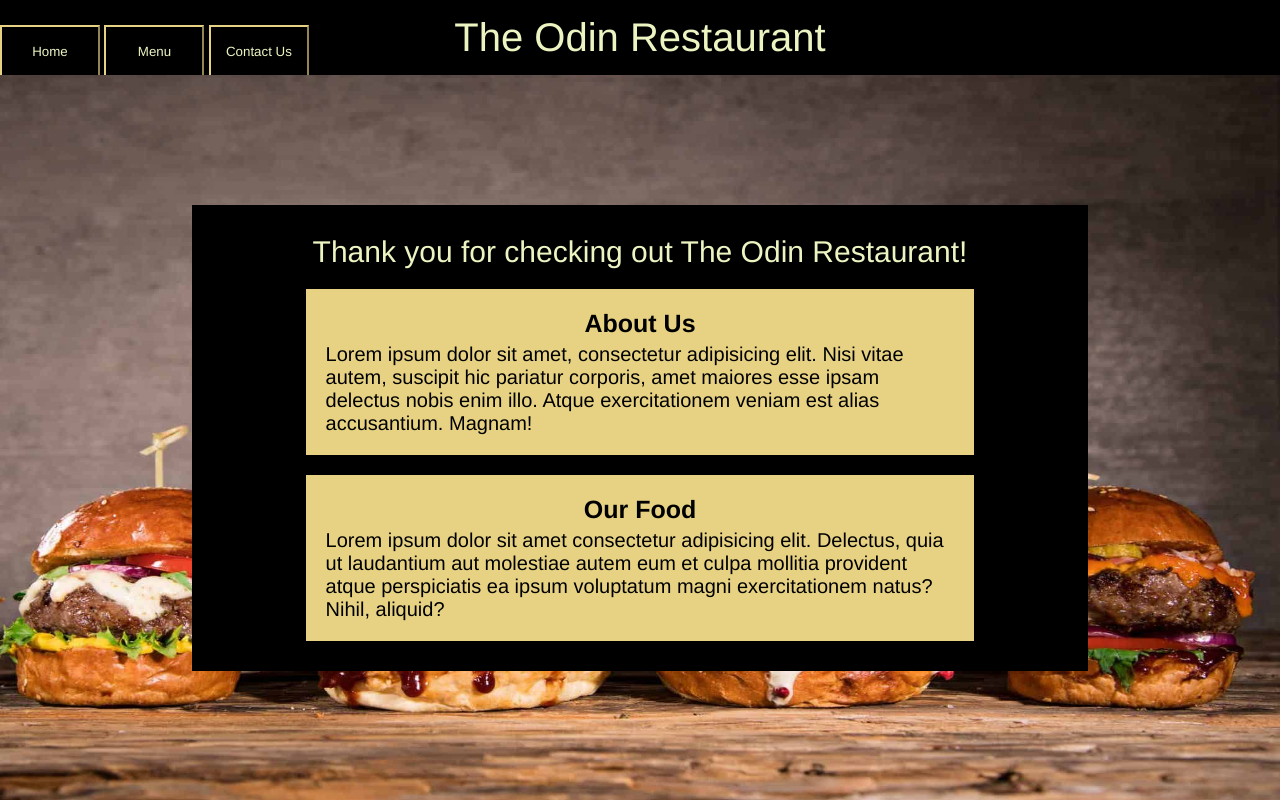
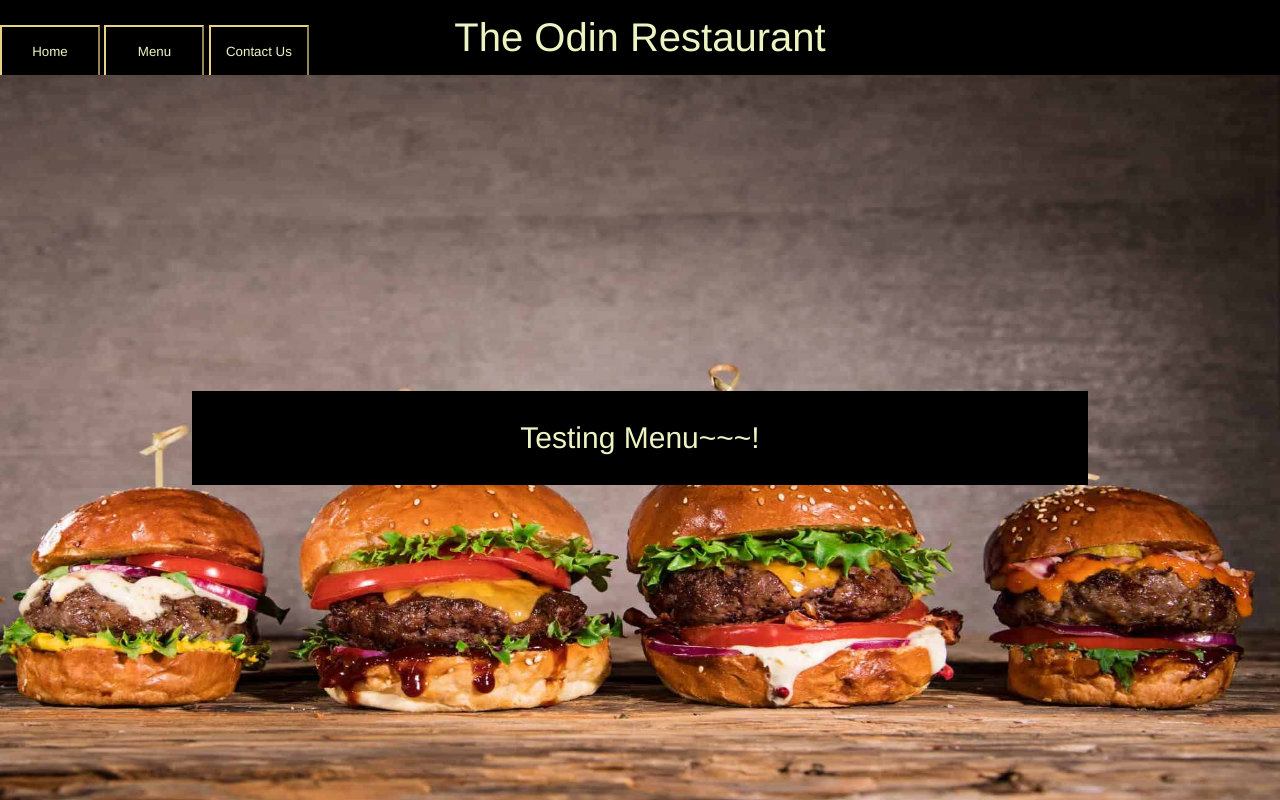
Before and after one commit to CharliePieczonka/odin-restaurant, a website built with webpack: page src/template.html in a window 1280 px wide. Both pictures are taken after a click on the button "Menu". Built offline with nearby package versions, Linux system fonts and the light colour scheme.

Commit message:
Modularize index.js and add tab functionality

```diff
--- a/src/contact.js
+++ b/src/contact.js
@@ -1,6 +1,10 @@
 const contact = (function () {
 
-    return { }
+    let displayContact = () => {
+
+    }
+
+    return { displayContact }
 })();
 
 export { contact };
--- a/src/index.js
+++ b/src/index.js
@@ -3,11 +3,33 @@ import { home } from "./home.js";
 import { menu } from "./menu.js";
 import { contact } from "./contact.js";
 
-let clearContent = () => {
+let displayController = (function () {
     let content = document.querySelector("#content");
-    content.innerHTML = "";
-}
+    let homeButton = document.querySelector("#home");
+    let menuButton = document.querySelector("#menu");
+    let contactButton = document.querySelector("#contact");
+
+    homeButton.addEventListener("click", () => {
+        clearContent();
+        home.displayHome();
+    });
+
+    menuButton.addEventListener("click", () => {
+        clearContent();
+        menu.displayMenu();
+    });
+
+    contactButton.addEventListener("click", () => {
+        clearContent();
+        contact.displayContact();
+    });
+
+    let clearContent = () => {
+        content.innerHTML = "";
+    }
+
+
+    return { }
+})();
 
 home.displayHome();
-
-console.log("Testing index.js!");
--- a/src/menu.js
+++ b/src/menu.js
@@ -1,6 +1,25 @@
 const menu = (function () {
+    let content = document.querySelector("#content");
+    let contentInner = document.createElement("div");
+    let contentHeader = document.createElement("p");
+    let aboutUs = document.createElement("div");
+    let aboutUsTitle = document.createElement("p");
+    let aboutUsBody = document.createElement("p");
+    let foodInfo = document.createElement("div");
+    let foodInfoTitle = document.createElement("p");
+    let foodInfoBody = document.createElement("p");
 
-    return { }
+    let displayMenu = () => {
+        contentInner.setAttribute("id", "content-inner");
+
+        contentHeader.setAttribute("class", "content-header");
+        contentHeader.textContent = "Testing Menu~~~!";
+
+        contentInner.appendChild(contentHeader);
+        content.appendChild(contentInner);
+    }
+
+    return { displayMenu };
 })();
 
 export { menu };
--- a/src/template.html
+++ b/src/template.html
@@ -8,9 +8,9 @@
 <body>
     <header>
         <nav class="tabs">
-            <button>Home</button>
-            <button>Menu</button>
-            <button>Contact Us</button>
+            <button class="tab" id="home">Home</button>
+            <button class="tab" id="menu">Menu</button>
+            <button class="tab" id="contact">Contact Us</button>
         </nav>
         <p id="title">The Odin Restaurant</p>
     </header>
```
